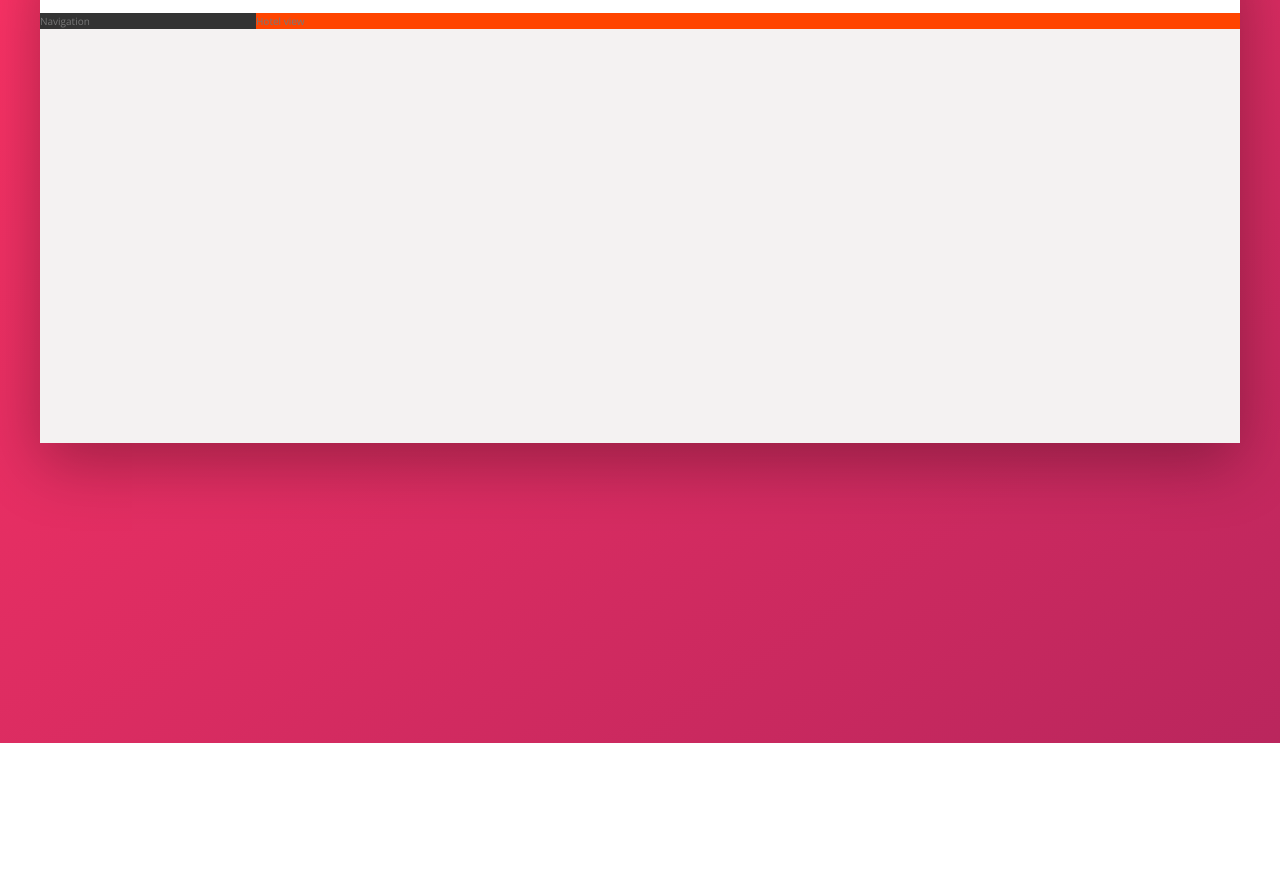
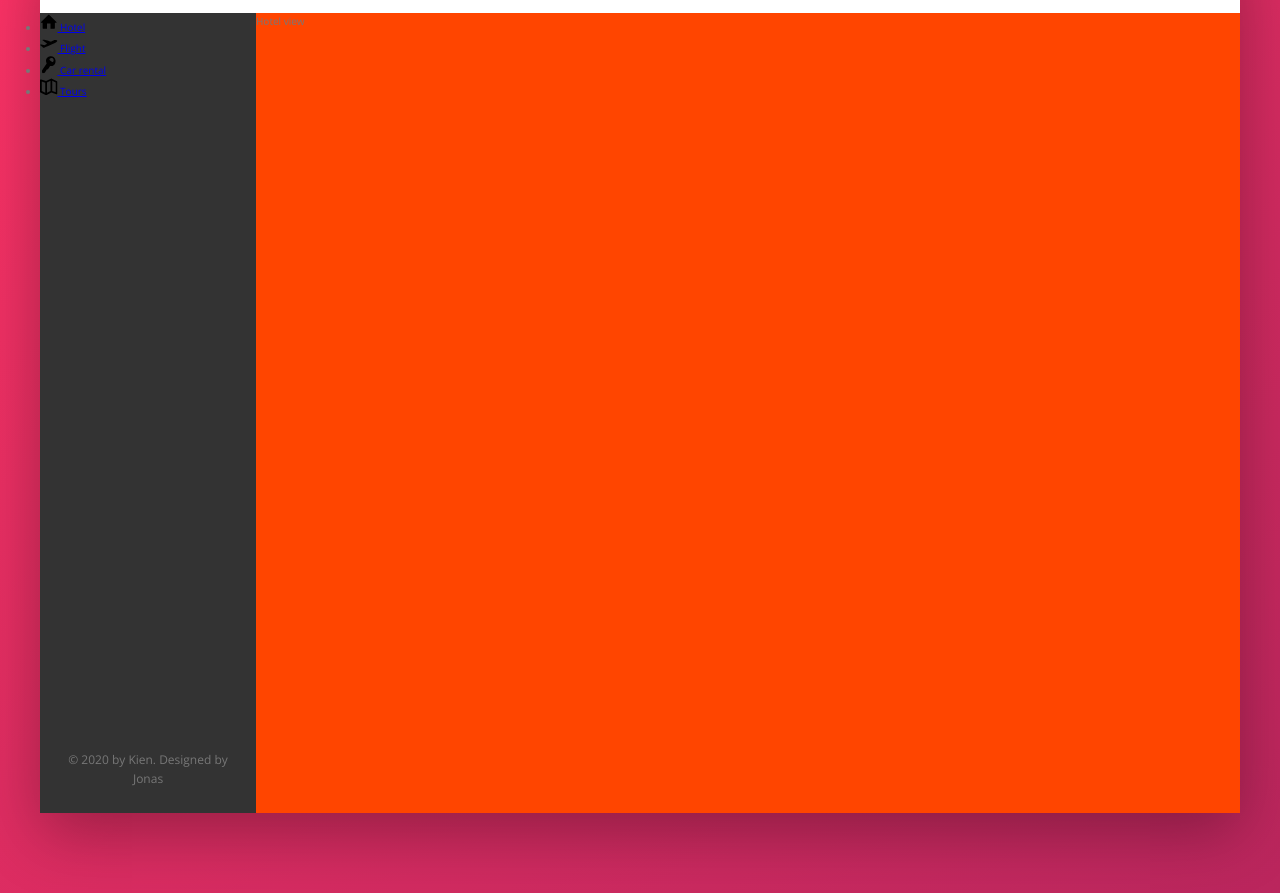
Before and after one commit to kxdang/kien-trillo-app, a website: page index.html in a window 1280 px wide. Shown: the part 137-1030 px from the top of the page. Before the commit the page ends 880 px from the top, so only its background shows below. Drawn offline with nearby package versions, Linux system fonts and the light colour scheme.

Commit message:
using flex-direction to space out copyright and nav item on side bar

```diff
--- a/index.html
+++ b/index.html
@@ -56,8 +56,49 @@
       </header>
       <div class="content">
         <nav class="sidebar">
-          Navigation
+          <ul class="side-nav">
+            <li class="side-nav__item">
+              <a href="#" class="side-nav__link">
+                <svg class="side-nav__icon">
+                  <use xlink:href="img/sprite.svg#icon-home"></use>
+                </svg>
+                <span>Hotel</span>
+              </a>
+            </li>
+
+            <li class="side-nav__item">
+              <a href="#" class="side-nav__link">
+                <svg class="side-nav__icon">
+                  <use xlink:href="img/sprite.svg#icon-aircraft-take-off"></use>
+                </svg>
+                <span>Flight</span>
+              </a>
+            </li>
+
+            <li class="side-nav__item">
+              <a href="#" class="side-nav__link">
+                <svg class="side-nav__icon">
+                  <use xlink:href="img/sprite.svg#icon-key"></use>
+                </svg>
+                <span>Car rental</span>
+              </a>
+            </li>
+
+            <li class="side-nav__item">
+              <a href="#" class="side-nav__link">
+                <svg class="side-nav__icon">
+                  <use xlink:href="img/sprite.svg#icon-map"></use>
+                </svg>
+                <span>Tours</span>
+              </a>
+            </li>
+          </ul>
+
+          <div class="legal">
+            &copy; 2020 by Kien. Designed by Jonas
+          </div>
         </nav>
+
         <main class="hotel-view">
           Hotel view
         </main>
--- a/sass/_components.scss
+++ b/sass/_components.scss
@@ -114,3 +114,29 @@
     margin-right: 1rem;
   }
 }
+
+/////////////////////////////
+// SIDE NAVIGATION
+
+.side-nav {
+  &__item {
+  }
+
+  &__link {
+  }
+
+  &__icon {
+    width: 1.75rem;
+    height: 1.75rem;
+  }
+}
+
+/////////////////////////////
+// LEGAL TEXT
+
+.legal {
+  font-size: 1.2rem;
+  color: var (--color-grey-light-4);
+  text-align: center;
+  padding: 2.5rem;
+}
--- a/sass/_layout.scss
+++ b/sass/_layout.scss
@@ -26,9 +26,14 @@
   background-color: var(--color-grey-dark-1);
 
   flex: 0 0 18%;
+
+  display: flex;
+  flex-direction: column;
+  justify-content: space-between;
 }
 
 .hotel-view {
   background-color: orangered;
   flex: 1; //element should grow as much as it can
+  height: 80rem;
 }
```
Also changed, not shown: css/style.css.
